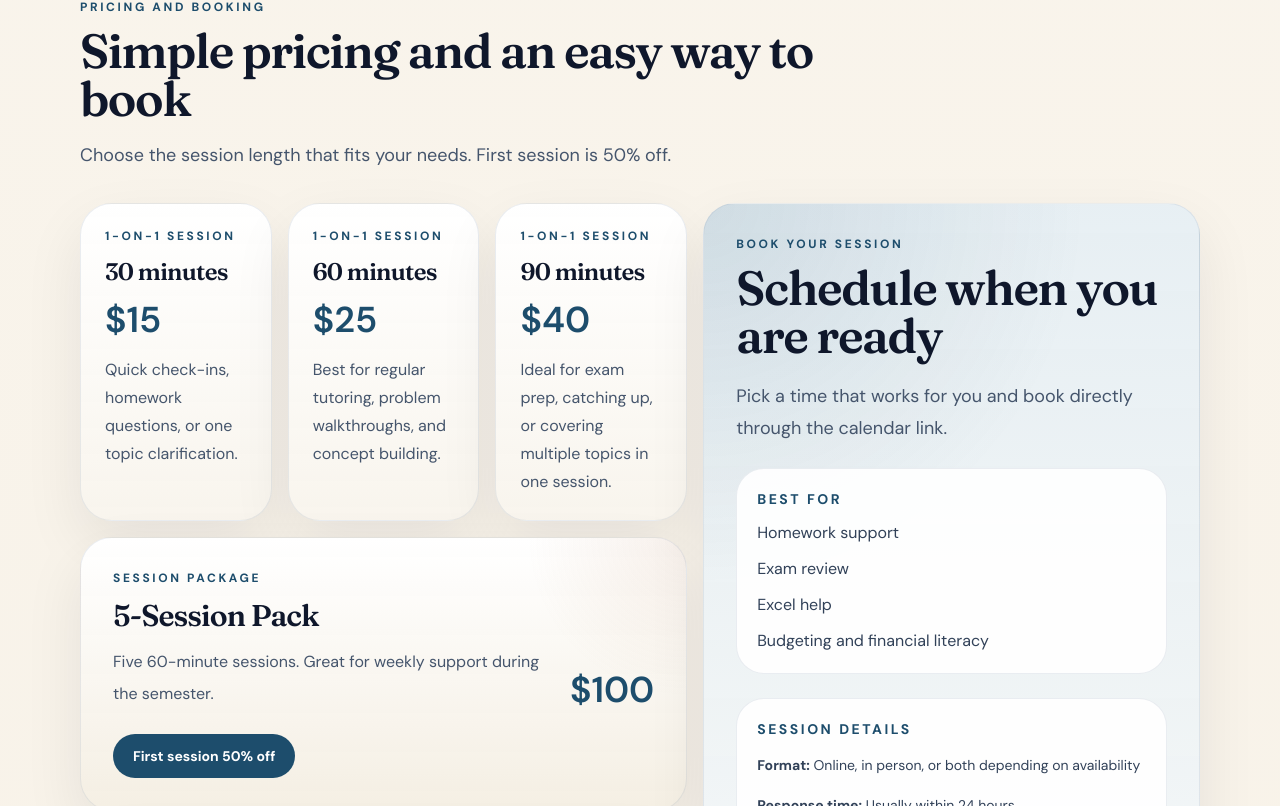
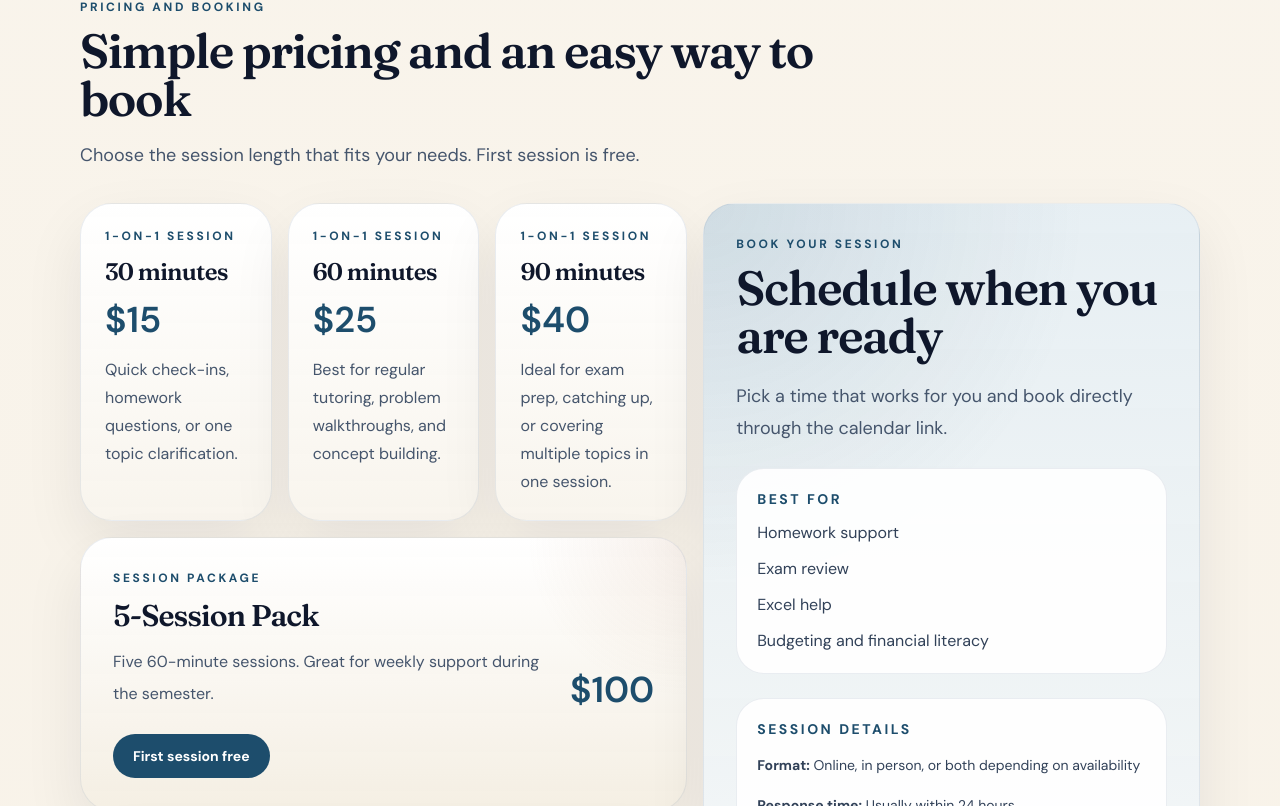
Before and after one commit to ryansoccer21-oss/accounting-made-simple, a Next.js app: page / in a window 1280 px wide. Shown: the part 3354-4160 px from the top of the page. Built offline with nearby package versions, Linux system fonts and the light colour scheme.

Commit message:
Update pricing section for free first session

```diff
--- a/components/pricing-booking.js
+++ b/components/pricing-booking.js
@@ -7,7 +7,7 @@ export default function PricingBooking() {
       <SectionHeading
         eyebrow="Pricing and Booking"
         title="Simple pricing and an easy way to book"
-        copy="Choose the session length that fits your needs. First session is 50% off."
+        copy="Choose the session length that fits your needs. First session is free."
       />
 
       <div className="grid gap-4 xl:grid-cols-[minmax(0,1.1fr)_minmax(320px,0.9fr)]">
@@ -38,7 +38,7 @@ export default function PricingBooking() {
               </div>
             ))}
             <div className="mt-6 inline-flex rounded-full bg-[color:var(--brand)] px-5 py-3 text-sm font-bold text-white">
-              First session 50% off
+              First session free
             </div>
           </article>
 
```
